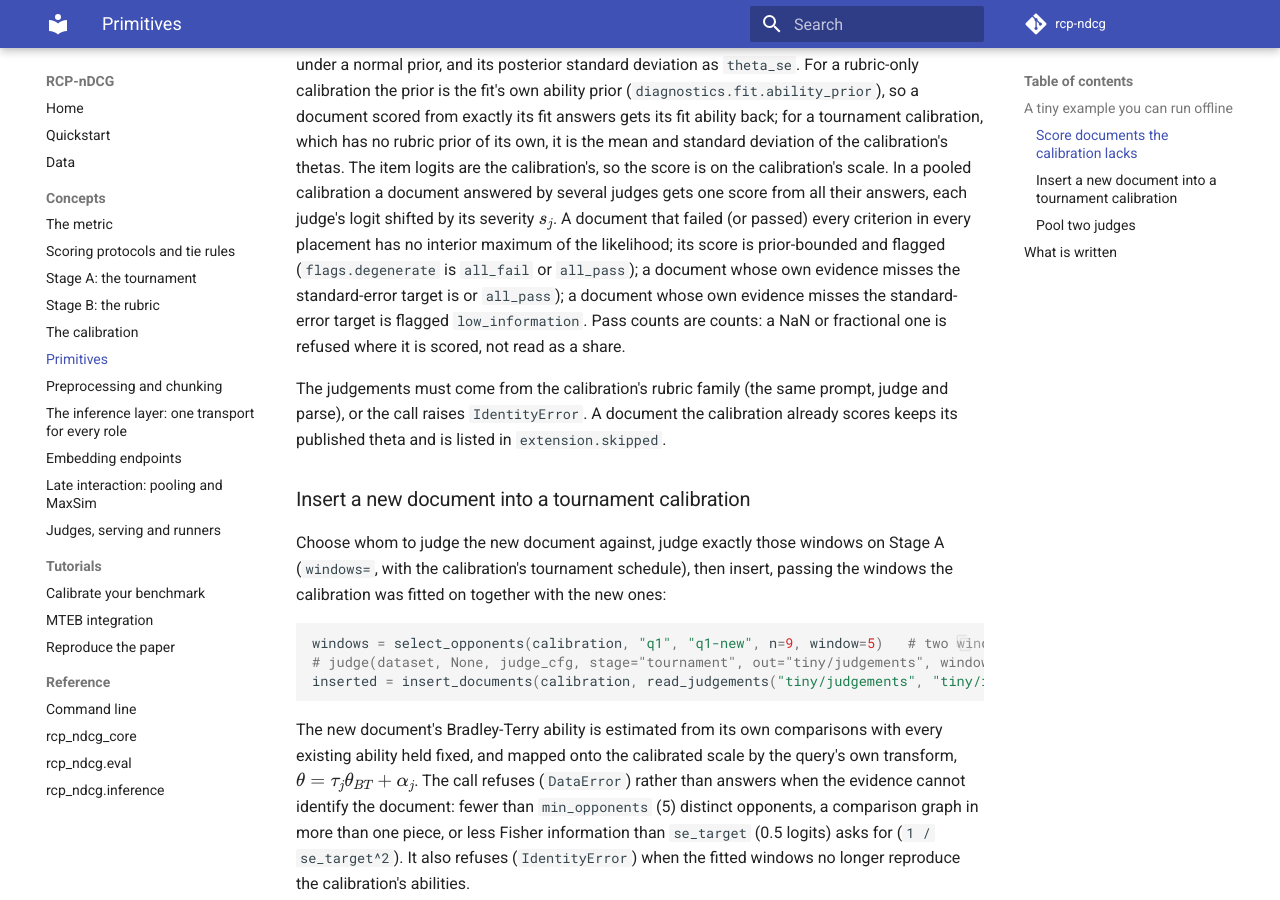
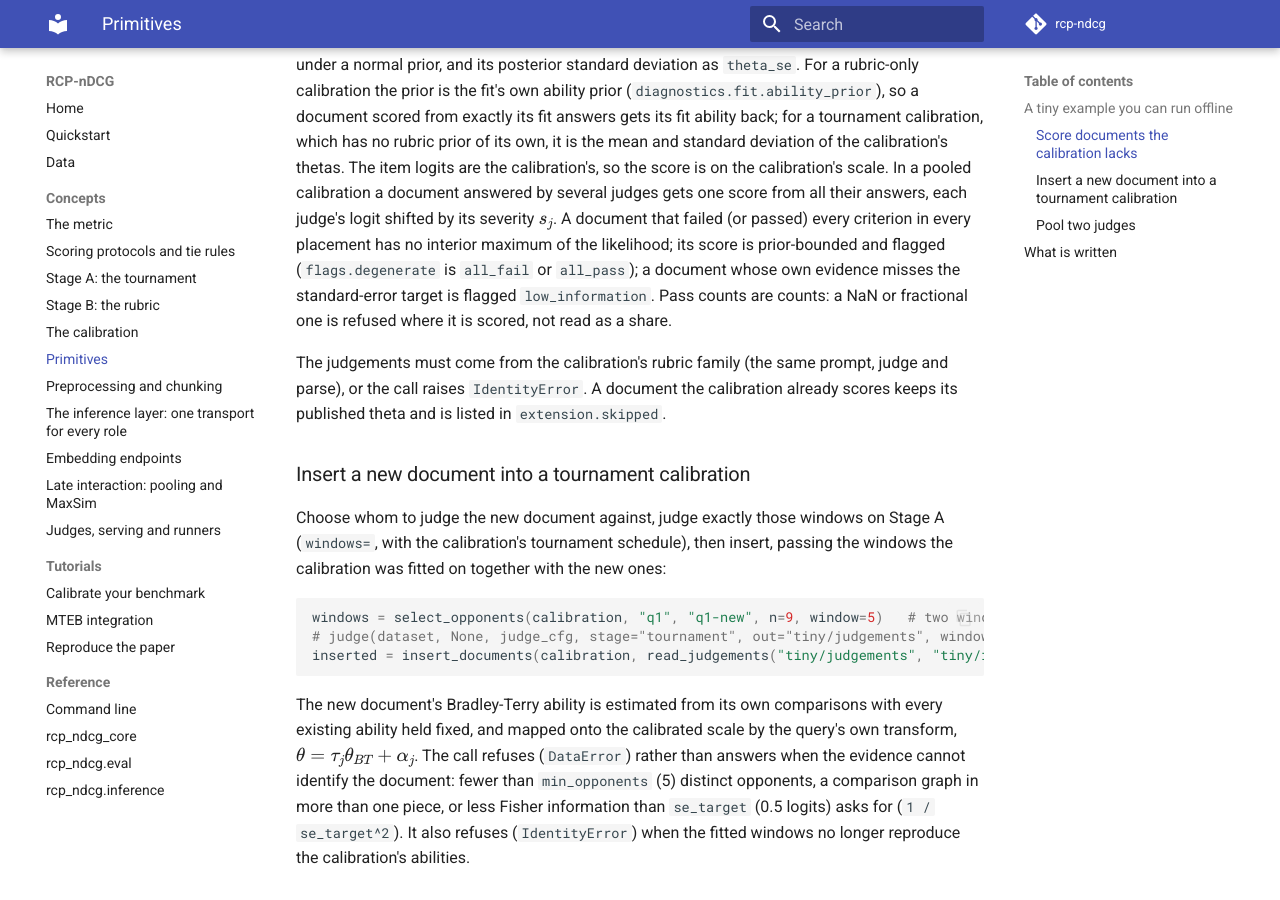
Before and after one commit to cohere-ai/rcp-ndcg, an MkDocs documentation site: the page built from docs/concepts/primitives.md, in a window 1280 px wide and 900 px high, scrolled down 2403 px. Built offline with MkDocs 1.6.1 and Material for MkDocs 9.7.7, drawn with Linux system fonts in a browser that asks for light colours; comment, search, counter and statistics services are not loaded.

Commit message:
Drop a duplicated prose line the docs edit left in primitives

```diff
--- a/docs/concepts/primitives.md
+++ b/docs/concepts/primitives.md
@@ -101,7 +101,6 @@ judge's logit shifted by its severity $s_j$. A document that failed
 (or passed) every criterion in every placement has no interior maximum of the
 likelihood; its score is prior-bounded and flagged (`flags.degenerate` is `all_fail`
 or `all_pass`); a document whose own evidence misses the standard-error target is
-or `all_pass`); a document whose own evidence misses the standard-error target is
 flagged `low_information`. Pass counts are counts: a NaN or fractional one is
 refused where it is scored, not read as a share.
 
```
